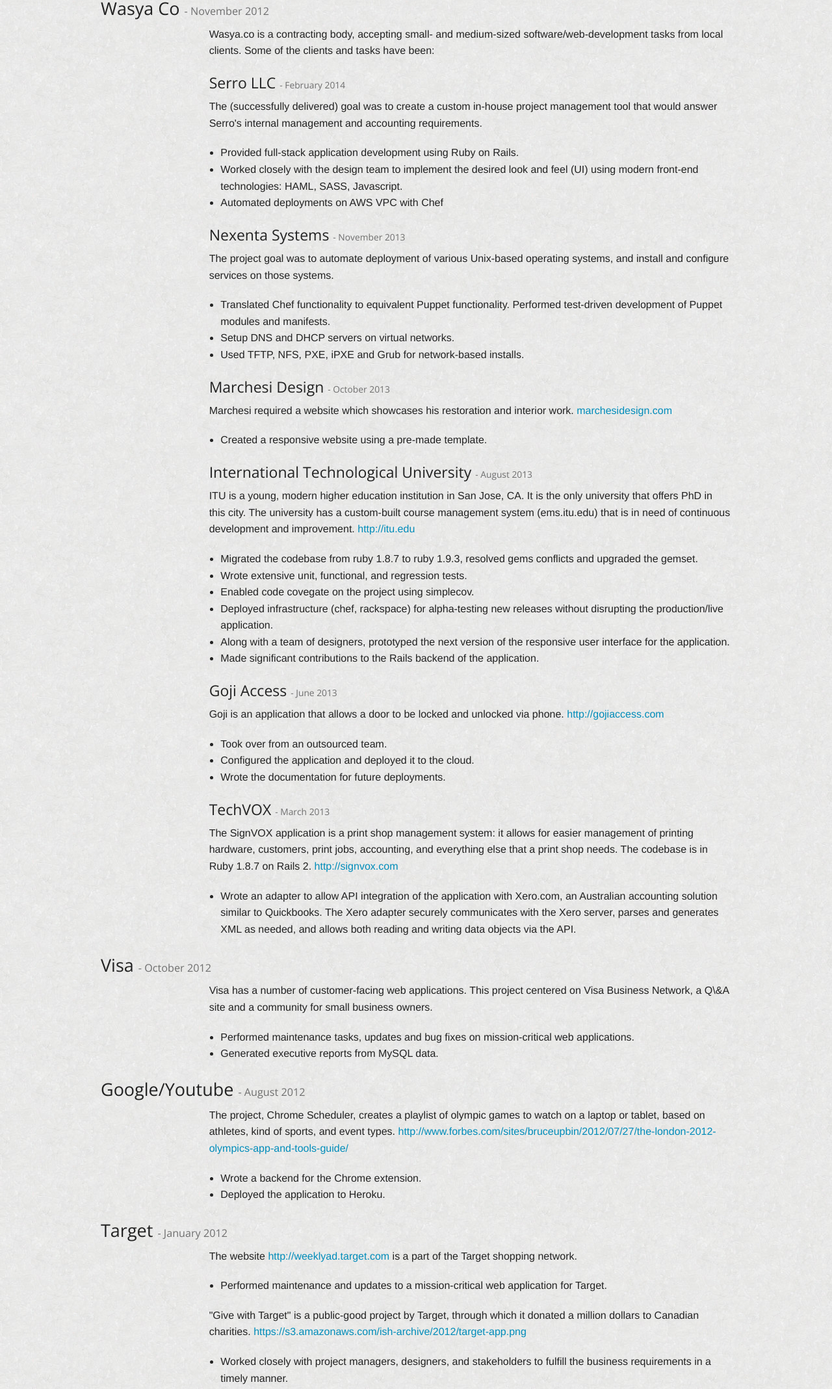
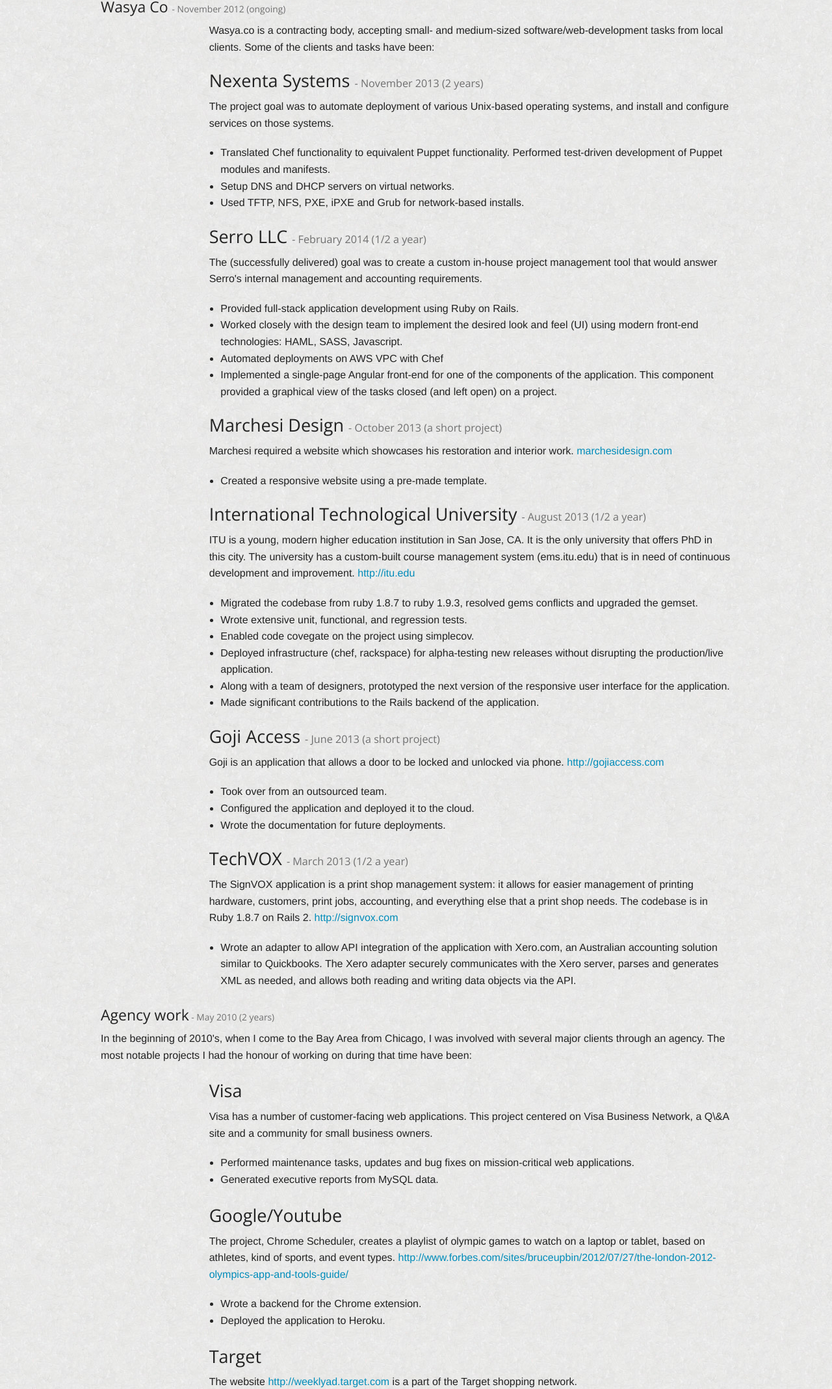
Before and after one commit to piousbox/piousbox.github.io, a plain HTML site: page index.html in a window 1280 px wide. Shown: the part 663-2800 px from the top of the page at 65% size. Drawn offline with nearby package versions, Linux system fonts and the light colour scheme.

Commit message:
better dates, adding agency umbrella

```diff
--- a/index.html
+++ b/index.html
@@ -76,23 +76,15 @@
 
     <div class="row">
       <div class="large-12 small-12 columns">
-        <h2 class="text-center" >Projects & Contracts</h2>
-        <h3>Wasya Co <small> - November 2012</small></h3>
+        <h2 class="text-center" >Employment History</h2>
+        <h4>Wasya Co <small> - November 2012 (ongoing)</small></h4>
       </div>
     </div>
     <div class="row">
       <div class="large-10 large-push-2 small-10 small-push-2 columns">
         <p>Wasya.co is a contracting body, accepting small- and medium-sized software/web-development tasks from local clients. Some of the clients and tasks have been:</p>
 
-	<h4>Serro LLC <small> - February 2014</small></h4>
-        <p>The (successfully delivered) goal was to create a custom in-house project management tool that would answer Serro's internal management and accounting requirements.</p>
-        <ul>
-	  <li>Provided full-stack application development using Ruby on Rails.</li>
-	  <li>Worked closely with the design team to implement the desired look and feel (UI) using modern front-end technologies: HAML, SASS, Javascript.</li>
-	  <li>Automated deployments on AWS VPC with Chef</li>
-        </ul>
-
-	<h4>Nexenta Systems <small> - November 2013</small></h4>
+	      <h3>Nexenta Systems <small> - November 2013 (2 years)</small></h3>
 	      <p>The project goal was to automate deployment of various Unix-based operating systems, and install and configure services on those systems.</p>
         <ul>
 	        <li>Translated Chef functionality to equivalent Puppet functionality. Performed test-driven development of Puppet modules and manifests.</li>
@@ -100,13 +92,23 @@
 	        <li>Used TFTP, NFS, PXE, iPXE and Grub for network-based installs.</li>
         </ul>
 
-	<h4>Marchesi Design <small> - October 2013</small></h4>
+	      <h3>Serro LLC <small> - February 2014 (1/2 a year)</small></h3>
+        <p>The (successfully delivered) goal was to create a custom in-house project management tool that would answer Serro's internal management and accounting requirements.</p>
+        <ul>
+	        <li>Provided full-stack application development using Ruby on Rails.</li>
+	        <li>Worked closely with the design team to implement the desired look and feel (UI) using modern front-end technologies: HAML, SASS, Javascript.</li>
+	        <li>Automated deployments on AWS VPC with Chef</li>
+          <li>Implemented a single-page Angular front-end for one of the components of the application. This component provided a graphical view of the tasks closed (and left open) on a project.</li>
+        </ul>
+
+
+	      <h3>Marchesi Design <small> - October 2013 (a short project)</small></h3>
 	      <p>Marchesi required a website which showcases his restoration and interior work. <a href="http://marchesidesign.com">marchesidesign.com</a></p>
 	      <ul>
 	        <li>Created a responsive website using a pre-made template.</li>
 	      </ul>
 
-	<h4>International Technological University <small> - August 2013</small></h4>
+	      <h3>International Technological University <small> - August 2013 (1/2 a year)</small></h3>
 	      <p>ITU is a young, modern higher education institution in San Jose, CA. It is the only university that offers PhD in this city. The university has a custom-built course management system (ems.itu.edu) that is in need of continuous development and improvement. <a href="http://itu.edu">http://itu.edu</a></p>
 	      <ul>
 	        <li>Migrated the codebase from ruby 1.8.7 to ruby 1.9.3, resolved gems conflicts and upgraded the gemset.</li>
@@ -117,7 +119,7 @@
 	        <li>Made significant contributions to the Rails backend of the application.</li>
 	      </ul>
 
-	<h4>Goji Access <small> - June 2013</small></h4>
+	      <h3>Goji Access <small> - June 2013 (a short project)</small></h3>
         <p>Goji is an application that allows a door to be locked and unlocked via phone. <a href="http://gojiaccess.com">http://gojiaccess.com</a></p>
         <ul>
 	        <li>Took over from an outsourced team.</li>
@@ -125,7 +127,7 @@
 	        <li>Wrote the documentation for future deployments.</li>
         </ul>
 
-	<h4>TechVOX <small> - March 2013</small></h4>
+	      <h3>TechVOX <small> - March 2013 (1/2 a year)</small></h3>
 	      <p>The SignVOX application is a print shop management system: it allows for easier management of printing hardware, customers, print jobs, accounting, and everything else that a print shop needs. The codebase is in Ruby 1.8.7 on Rails 2. <a href="http://signvox.com">http://signvox.com</a></p>
         <ul>
 	        <li>Wrote an adapter to allow API integration of the application with Xero.com, an Australian accounting solution similar to Quickbooks. The Xero adapter securely communicates with the Xero server, parses and generates XML as needed, and allows both reading and writing data objects via the API.</li>
@@ -136,11 +138,17 @@
 
     <div class="row">
       <div class="large-12 small-12 columns">
-        <h3>Visa <small> - October 2012</small></h3>
+        <h4>Agency work<small> - May 2010 (2 years)</small></h4>
+      </div>
+    </div>
+    <div class="row">
+      <div class="large-12 small-12 columns">
+        <p>In the beginning of 2010's, when I come to the Bay Area from Chicago, I was involved with several major clients through an agency. The most notable projects I had the honour of working on during that time have been:</p>
       </div>
     </div>
     <div class="row">
       <div class="large-10 large-push-2 small-10 small-push-2 columns">
+        <h3>Visa <!-- <small> - October 2012</small> --></h3>
         <p>Visa has a number of customer-facing web applications. This project centered on Visa Business Network, a Q\&A site and a community for small business owners.</p>
         <ul>
           <li>Performed maintenance tasks, updates and bug fixes on mission-critical web applications.</li>
@@ -150,12 +158,8 @@
     </div>
 
     <div class="row">
-      <div class="large-12 small-12 columns">
-        <h3>Google/Youtube <small> - August 2012</small></h3>
-      </div>
-    </div>
-    <div class="row">
       <div class="large-10 large-push-2 small-10 small-push-2 columns">
+        <h3>Google/Youtube <!-- <small> - August 2012</small> --></h3>
         <p>The project, Chrome Scheduler, creates a playlist of olympic games to watch on a laptop or tablet, based on athletes, kind of sports, and event types. <a href="http://www.forbes.com/sites/bruceupbin/2012/07/27/the-london-2012-olympics-app-and-tools-guide/">http://www.forbes.com/sites/bruceupbin/2012/07/27/the-london-2012-olympics-app-and-tools-guide/</a></p>
         <ul>
           <li>Wrote a backend for the Chrome extension.</li>
@@ -165,12 +169,8 @@
     </div>
 
     <div class="row">
-      <div class="large-12 small-12 columns">
-        <h3>Target <small> - January 2012</small></h3>
-      </div>
-    </div>
-    <div class="row">
       <div class="large-10 large-push-2 small-10 small-push-2 columns">
+        <h3>Target <!-- <small> - January 2012</small> --></h3>
         <p>The website <a href="http://weeklyad.target.com">http://weeklyad.target.com</a> is a part of the Target shopping network.</p>
         <ul>
           <li>Performed maintenance and updates to a mission-critical web application for Target.</li>
@@ -183,12 +183,8 @@
     </div>
 
     <div class="row">
-      <div class="large-12 small-12 columns">
-        <h3>Audi <small> - October 2011</small></h3>
-      </div>
-    </div>
-    <div class="row">
       <div class="large-10 large-push-2 small-10 small-push-2 columns">
+        <h3>Audi <!-- <small> - October 2011</small> --></h3>
         <p>Audi has a number of web resources for customers in the U.S. One of the applications did lead generation, allowing potential buyers to be linked to Audi sales representatives. <a href="http://www.audiusa.com/models">http://www.audiusa.com/models</a></p>
         <p>Another application provided a preview of customizations that are possible before purchasing a new car. <a href="https://my.audiusa.com/">https://my.audiusa.com/</a></p>
         <ul>
@@ -199,12 +195,8 @@
     </div>
 
     <div class="row">
-      <div class="large-12 small-12 columns">
-        <h3>Old Navy <small> - Sept 2011</small></h3>
-      </div>
-    </div>
-    <div class="row">
       <div class="large-10 large-push-2 small-10 small-push-2 columns">
+        <h3>Old Navy <!-- <small> - Sept 2011</small> --></h3>
         <p>The product was a promotional Facebook application, a weekly raffle/contest through which Old Navy gave out prizes and gift cards.</p>
         <ul>
           <li>Coded the Ruby on Rails backend for the Facebook app.</li>
@@ -214,12 +206,8 @@
     </div>
 
     <div class="row">
-      <div class="large-12 small-12 columns">
-        <h3>Cruisewise <small> - June 2011</small></h3>
-      </div>
-    </div>
-    <div class="row">
       <div class="large-10 large-push-2 small-10 small-push-2 columns">
+        <h3>Cruisewise <!-- <small> - June 2011</small> --></h3>
         <p><a href="http://cruisewise.com">http://cruisewise.com</a> was a web application that offered discounted cruise packages, and plenty of ways to customize your cruise trip. (As of 2014, the project has been merged into <a href="http://cruisecritic.com">http://cruisecritic.com</a>.)</p>
         <ul>
           <li>There are several existing CMSs that contain data (tables with metadata, descriptions, and photos) relevant to cruises. I wrote a web crawler using Rails, Selenium, Capybara, and Nokogiri that crawls Java-based CMSs and puts the data into MySQL and the filesystem, for further processing. The content that my crawler extracted was used for augmenting all other content of Cruisewise.</li>
@@ -229,7 +217,7 @@
 
     <div class="row">
       <div class="large-12 small-12 columns">
-        <h3>Mediatec Publishing Inc. <small> - June 2009-08</small></h3>
+        <h3>Mediatec Publishing Inc. <small> - June 2009 (2 years)</small></h3>
       </div>
     </div>
     <div class="row">
@@ -301,12 +289,13 @@
       $(document).foundation();
     </script>
 
+    <!-- 20151021 github.piousbox.io analytics -->
     <script>
       (function(i,s,o,g,r,a,m){i['GoogleAnalyticsObject']=r;i[r]=i[r]||function(){
       (i[r].q=i[r].q||[]).push(arguments)},i[r].l=1*new Date();a=s.createElement(o),
       m=s.getElementsByTagName(o)[0];a.async=1;a.src=g;m.parentNode.insertBefore(a,m)
       })(window,document,'script','//www.google-analytics.com/analytics.js','ga');
-      ga('create', 'UA-8643197-52', 'piousbox.github.io');
+      ga('create', 'UA-53077236-4', 'auto');
       ga('send', 'pageview');
     </script>
 
```
Lines whose indentation alone changed are shown as unchanged.
